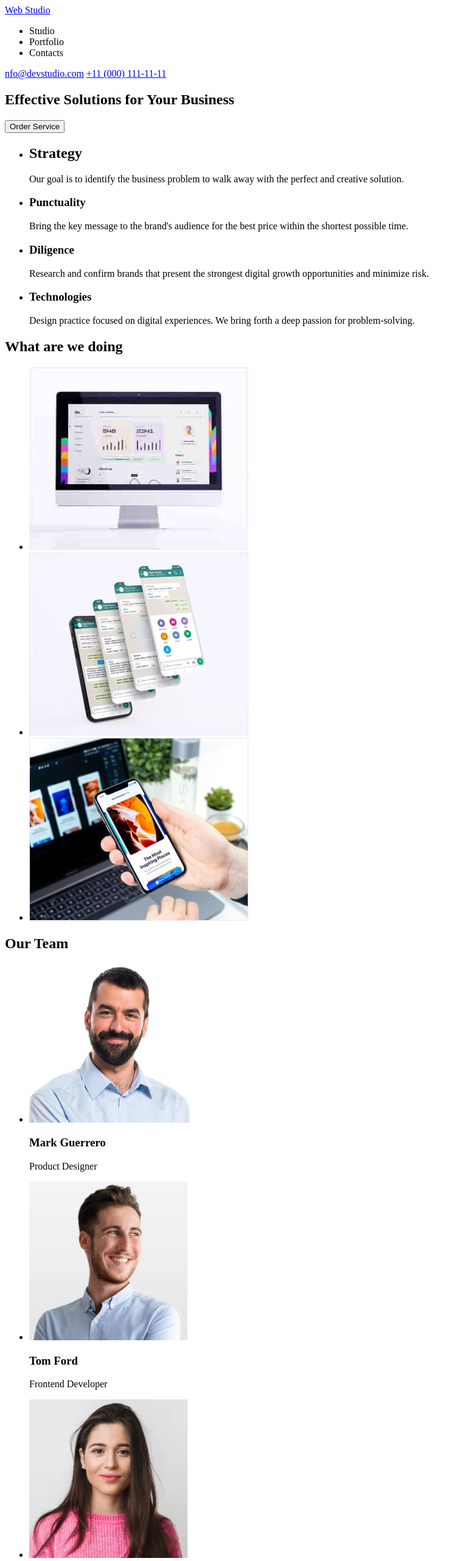
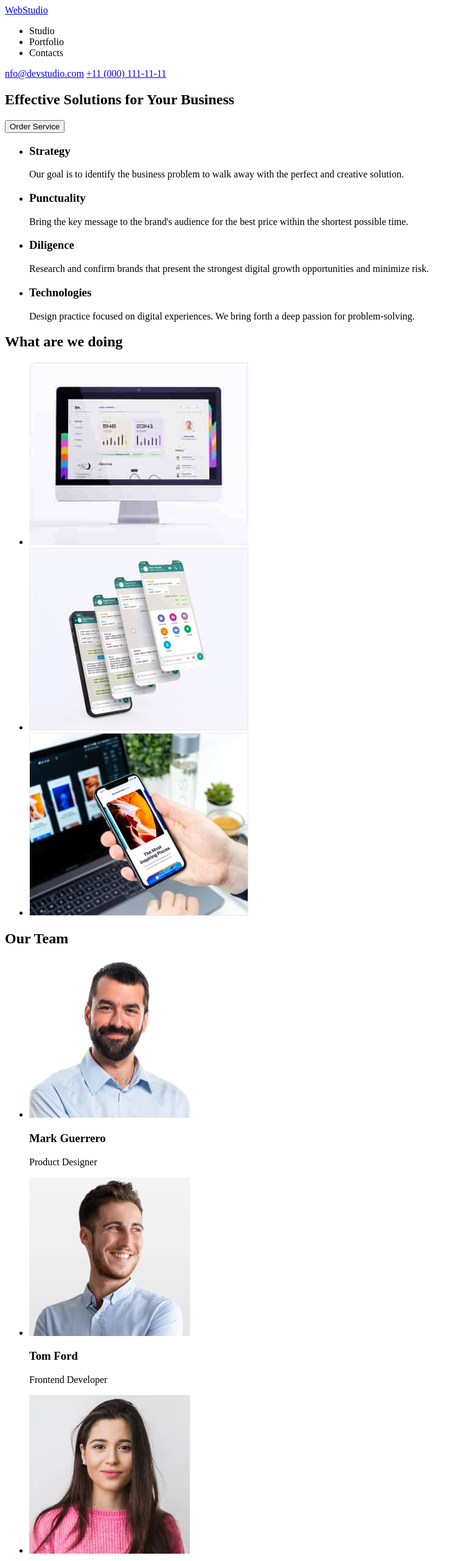
Before and after one commit to Mykola1976/portfolio.html, a plain HTML site: page index.html in a window 1280 px wide. Shown: the top 2560 px of the page at 61% size, without its empty margins (0-759 px from the left). Drawn offline with Linux system fonts and the light colour scheme.

Commit message:
HTML text refinement

```diff
--- a/index.html
+++ b/index.html
@@ -7,10 +7,7 @@
   </head>
   <body>
     <header>
-      <a href="index.html">
-        <span>Web</span>
-        <span>Studio</span>
-      </a>
+      <a href="index.html"> WebStudio </a>
       <nav>
         <ul>
           <li>Studio</li>
@@ -31,7 +28,7 @@
       <section>
         <ul>
           <li>
-            <h2>Strategy</h2>
+            <h3>Strategy</h3>
             <p>
               Our goal is to identify the business problem to walk away with the
               perfect and creative solution.
@@ -111,7 +108,7 @@
             <img
               src="./images/tom.jpg"
               alt="Tom Ford"
-              width="260"
+              width="264"
               height="260"
             />
             <h3>Tom Ford</h3>
@@ -121,7 +118,7 @@
             <img
               src="./images/camila.jpg"
               alt="Camila Garcia"
-              width="260"
+              width="264"
               height="260"
             />
             <h3>Camila Garcia</h3>
@@ -131,7 +128,7 @@
             <img
               src="./images/daniel.jpg"
               alt="Daniel Wilson"
-              width="260"
+              width="264"
               height="260"
             />
             <h3>Daniel Wilson</h3>
@@ -141,9 +138,7 @@
       </section>
     </main>
     <footer>
-      <button>
-        <a href="./index.html"> <span>Web</span> <span>Studio</span></a>
-      </button>
+      <a href="./index.html"> <span>Web</span> <span>Studio</span></a>
       <p>
         Increase the flow of customers and sales for your business with digital
         marketing & growth solutions.
```
